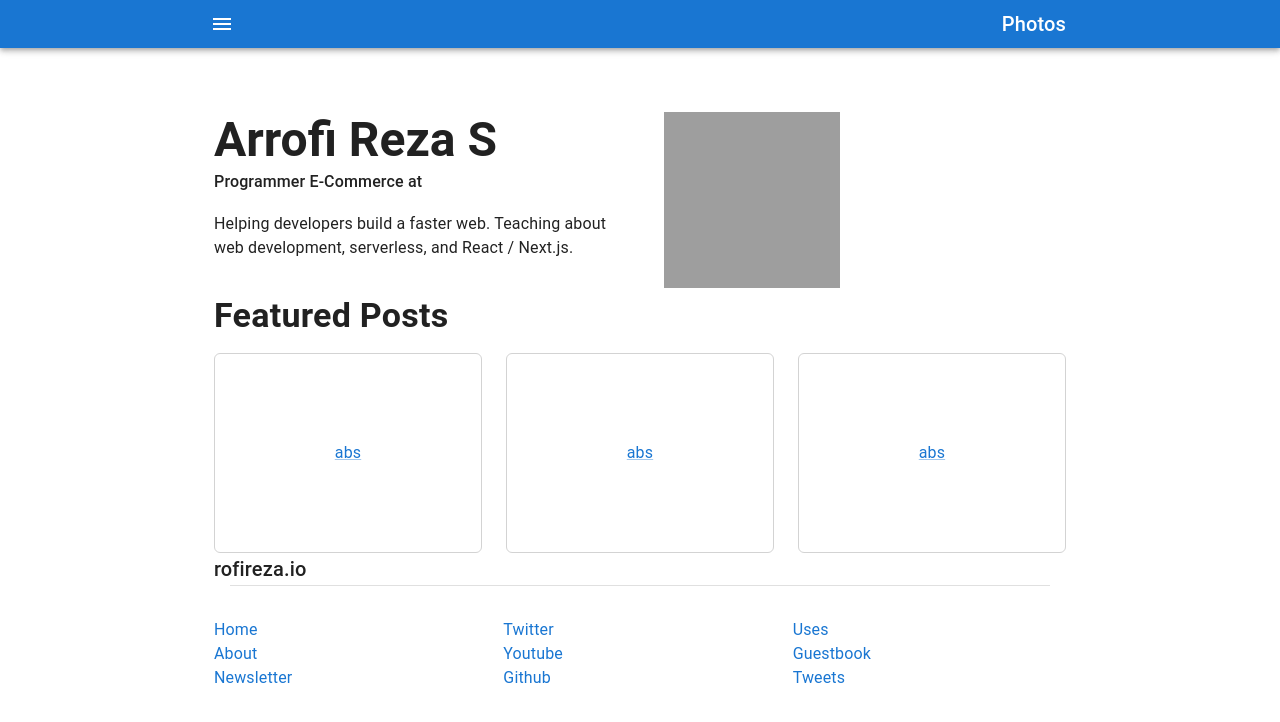
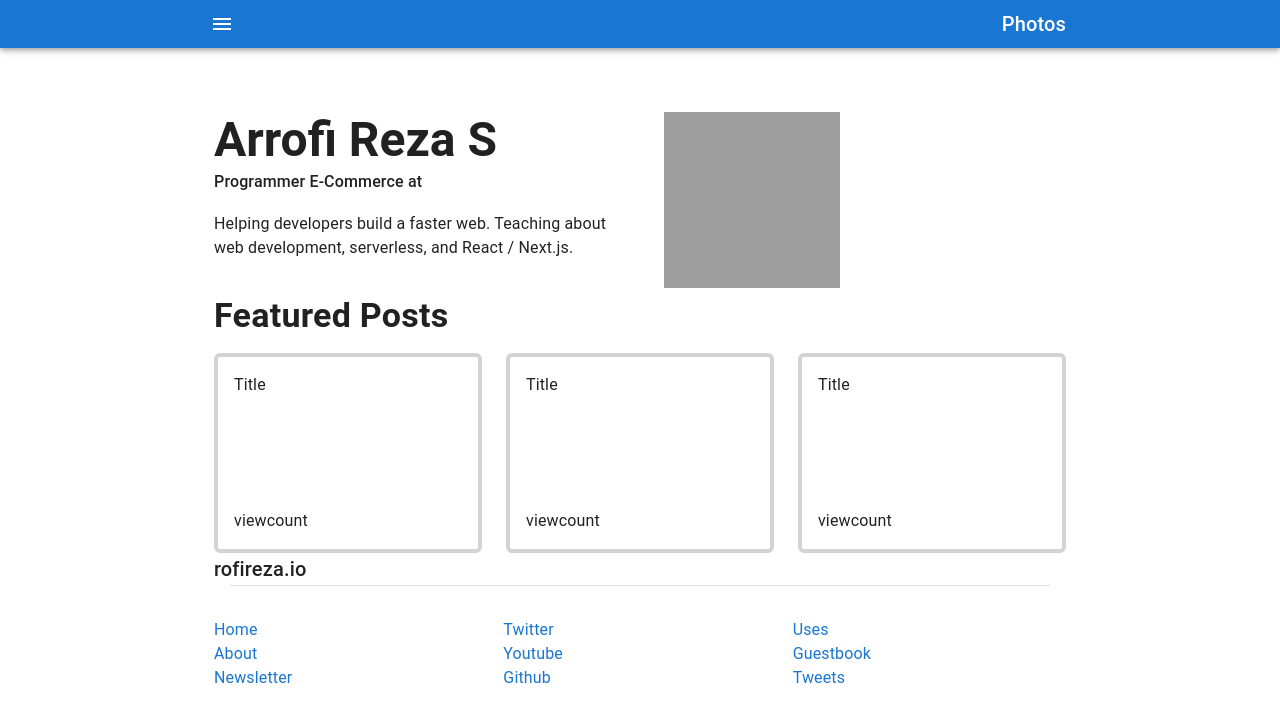
Before and after one commit to arrofirezasatria/rofireza.com, a Next.js app: page / in a window 1280 px wide. Shown: the top 722 px of the page. Built offline with nearby package versions, Linux system fonts and the light colour scheme; grey boxes are pictures that could not be loaded.

Commit message:
edit blogpost card

```diff
--- a/components/BlogPostCard.js
+++ b/components/BlogPostCard.js
@@ -2,28 +2,30 @@ import React from "react";
 import Link from "next/link";
 import MuiLink from "@mui/material/Link";
 import Box from "@mui/material/Box";
+import { Stack, Typography } from "@mui/material";
 
 export default function BlogPostCard({ title, slug, gradient }) {
   return (
     <Link href={"#"}>
-      <MuiLink>
+      <a>
         <Box
           sx={{
             display: "flex",
             width: "100%",
             height: "200px",
-            border: "1px solid lightgray",
+            border: "4px solid lightgray",
             borderRadius: "6px",
-            textAlign: "center",
-            justifyContent: "center",
-            alignContent: "center",
-            alignItems: "center",
-            verticalAlign: "center",
+            padding: 2,
           }}
         >
-          <Box>abs</Box>
+          <Stack
+            sx={{ justifyContent: "space-between", alignItems: "flex-start" }}
+          >
+            <Typography>Title</Typography>
+            <Box sx={{}}>viewcount</Box>
+          </Stack>
         </Box>
-      </MuiLink>
+      </a>
     </Link>
   );
 }
```
